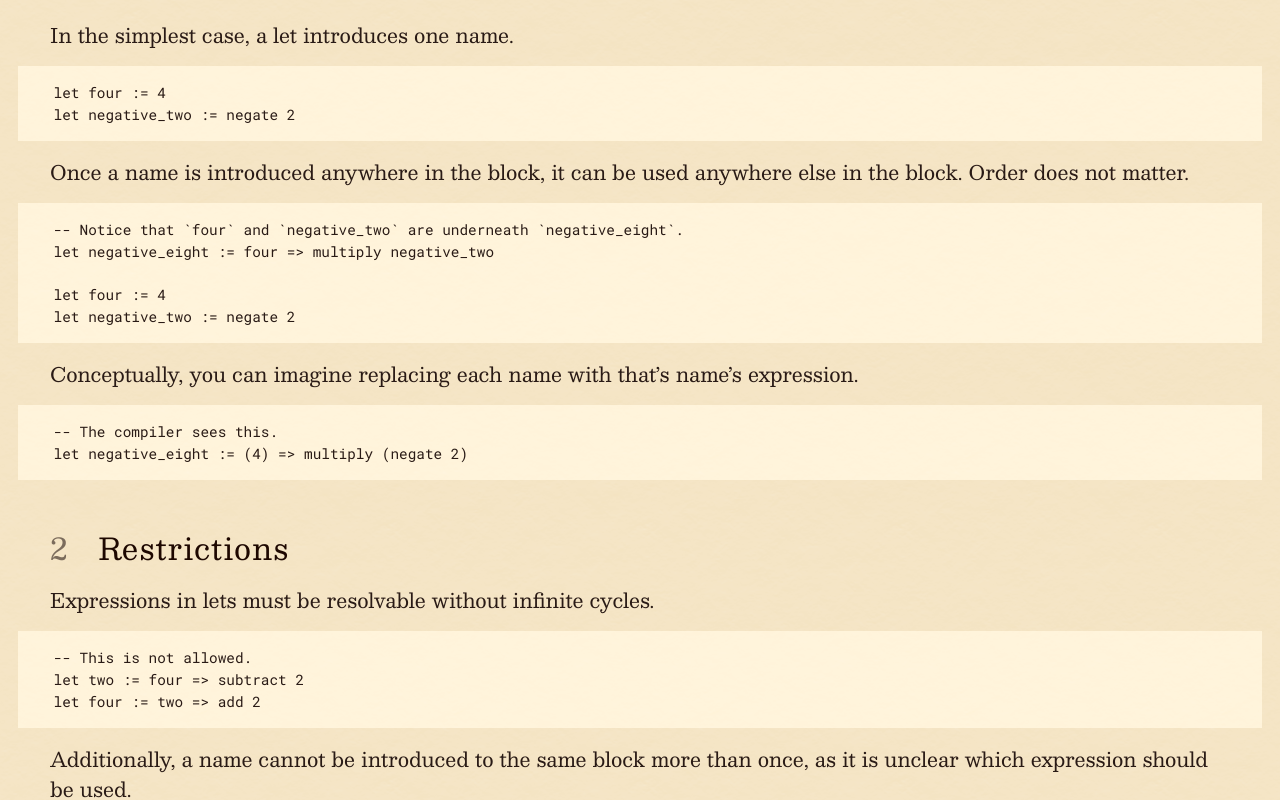
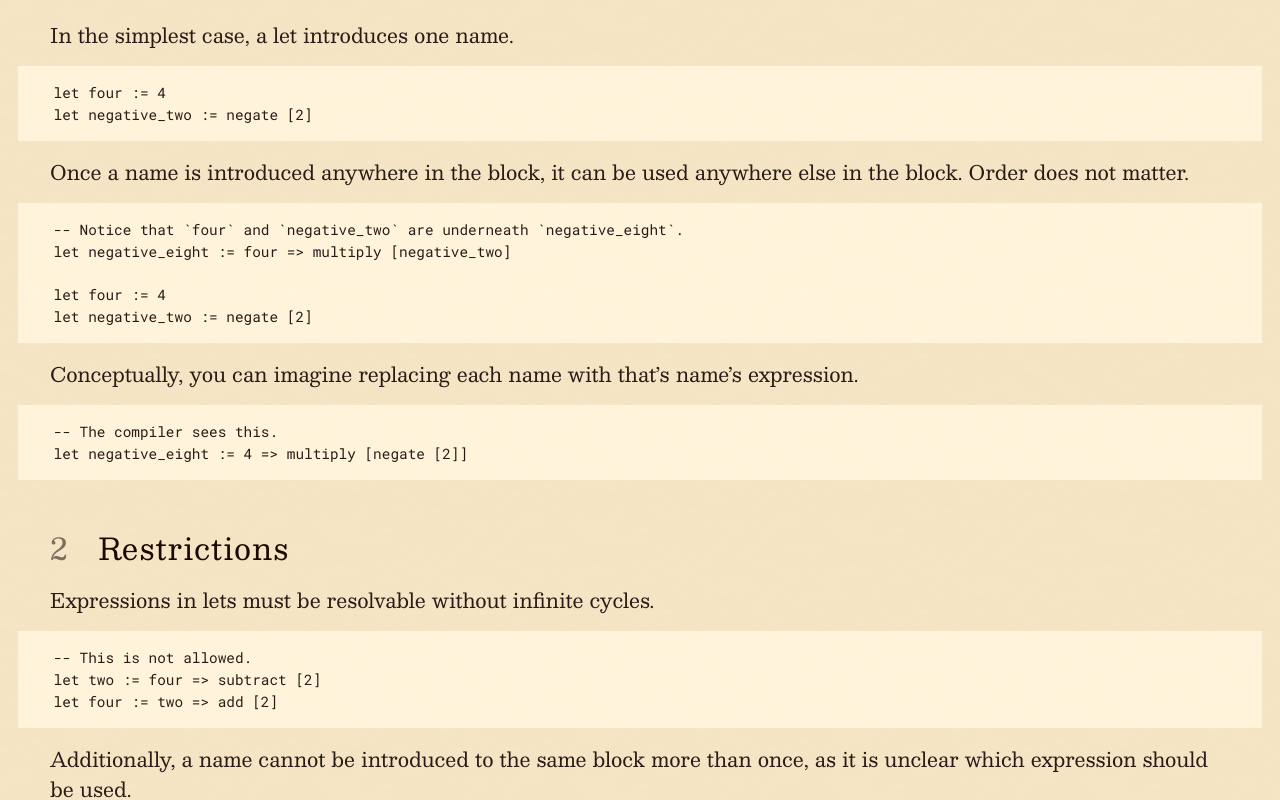
Before and after one commit to dphfox/wolf, a Jekyll site: the page built from docs/00-design/08-lets.md, in a window 1280 px wide. Shown: the part 686-1486 px from the top of the page. Built offline with Jekyll 4.4.1, drawn with Linux system fonts in a browser that asks for light colours.

Commit message:
Fix outdated lets examples

````diff
--- a/docs/00-design/08-lets.md
+++ b/docs/00-design/08-lets.md
@@ -21,7 +21,7 @@ In the simplest case, a let introduces one name.
 
 ```
 let four := 4
-let negative_two := negate 2
+let negative_two := negate [2]
 ```
 
 Once a name is introduced anywhere in the block, it can be used anywhere else in
@@ -29,17 +29,17 @@ the block. Order does not matter.
 
 ```
 -- Notice that `four` and `negative_two` are underneath `negative_eight`.
-let negative_eight := four => multiply negative_two
+let negative_eight := four => multiply [negative_two]
 
 let four := 4
-let negative_two := negate 2
+let negative_two := negate [2]
 ```
 
 Conceptually, you can imagine replacing each name with that's name's expression.
 
 ```
 -- The compiler sees this.
-let negative_eight := (4) => multiply (negate 2)
+let negative_eight := 4 => multiply [negate [2]]
 ```
 
 ## Restrictions
@@ -48,8 +48,8 @@ Expressions in lets must be resolvable without infinite cycles.
 
 ```
 -- This is not allowed.
-let two := four => subtract 2
-let four := two => add 2
+let two := four => subtract [2]
+let four := two => add [2]
 ```
 
 Additionally, a name cannot be introduced to the same block more than once, as
````
